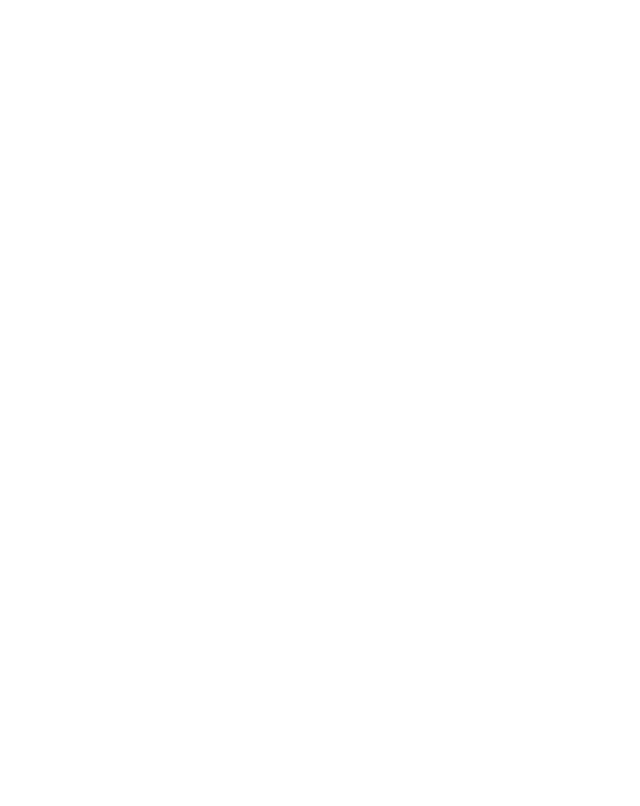
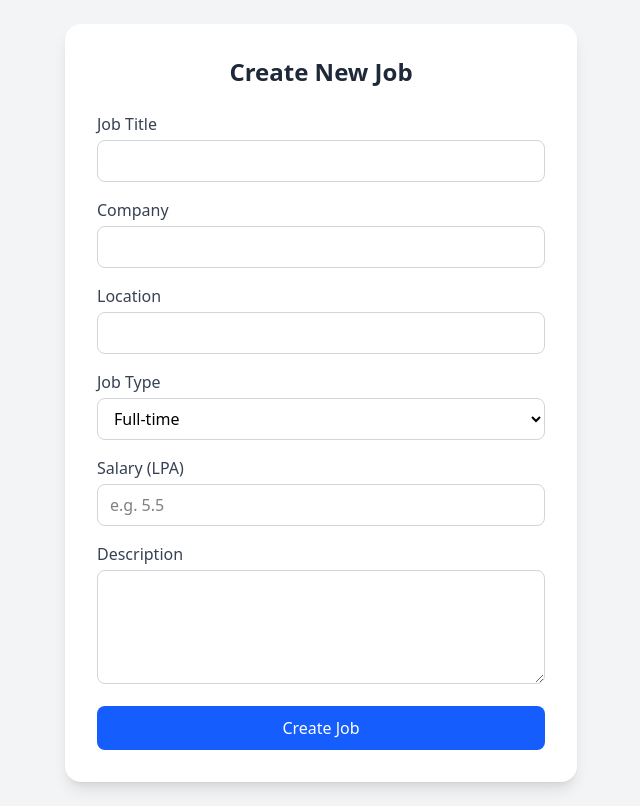
Before and after one commit to ritikasingh2110/dashboard, a React (Vite) app: page /create-job in a window 1280 px wide. Before the commit this address had no page. Shown: the whole page, without its empty margins (319-959 px from the left). Built offline with nearby package versions, Linux system fonts and the light colour scheme.

Commit message:
added job section

```diff
--- a/src/App.jsx
+++ b/src/App.jsx
@@ -5,6 +5,7 @@
 import Login from './Pages/Login';
 import Signup from './Pages/Signup';
 import Dashboard from './Pages/Dashboard';
+import CreateJob from './Pages/CreateJob';
 import './index.css';
 
 function App() {
@@ -14,6 +15,7 @@
         <Route path="/" element={<Login />} />
         <Route path="/signup" element={<Signup />} />
         <Route path="/dashboard" element={<Dashboard />} />
+        <Route path="/create-job" element={<CreateJob />} />
       </Routes>
   )
 }
--- /dev/null
+++ b/src/Pages/CreateJob.jsx
@@ -0,0 +1,142 @@
+import { useState } from "react";
+
+export default function CreateJob() {
+  const [formData, setFormData] = useState({
+    title: "",
+    company: "",
+    location: "",
+    type: "Full-time",
+    salary: "",
+    description: "",
+  });
+
+  const handleChange = (e) => {
+    const { name, value } = e.target;
+    setFormData((prev) => ({
+      ...prev,
+      [name]: value,
+    }));
+  };
+
+  const handleSubmit = (e) => {
+    e.preventDefault();
+    console.log("Job Created:", formData);
+    // 🔥 API call goes here -> axios.post("/api/jobs", formData)
+    alert("Job created successfully!");
+  };
+
+  return (
+    <div className="min-h-screen flex justify-center items-center bg-gray-100 p-6">
+      <form
+        onSubmit={handleSubmit}
+        className="bg-white shadow-lg rounded-2xl p-8 w-full max-w-lg"
+      >
+        <h2 className="text-2xl font-semibold text-gray-800 mb-6 text-center">
+          Create New Job
+        </h2>
+
+        {/* Job Title */}
+        <div className="mb-4">
+          <label className="block text-gray-700 font-medium mb-1">
+            Job Title
+          </label>
+          <input
+            type="text"
+            name="title"
+            value={formData.title}
+            onChange={handleChange}
+            required
+            className="w-full border border-gray-300 rounded-lg px-3 py-2 focus:ring-2 focus:ring-blue-500 focus:outline-none"
+          />
+        </div>
+
+        {/* Company */}
+        <div className="mb-4">
+          <label className="block text-gray-700 font-medium mb-1">
+            Company
+          </label>
+          <input
+            type="text"
+            name="company"
+            value={formData.company}
+            onChange={handleChange}
+            required
+            className="w-full border border-gray-300 rounded-lg px-3 py-2 focus:ring-2 focus:ring-blue-500 focus:outline-none"
+          />
+        </div>
+
+        {/* Location */}
+        <div className="mb-4">
+          <label className="block text-gray-700 font-medium mb-1">
+            Location
+          </label>
+          <input
+            type="text"
+            name="location"
+            value={formData.location}
+            onChange={handleChange}
+            required
+            className="w-full border border-gray-300 rounded-lg px-3 py-2 focus:ring-2 focus:ring-blue-500 focus:outline-none"
+          />
+        </div>
+
+        {/* Job Type */}
+        <div className="mb-4">
+          <label className="block text-gray-700 font-medium mb-1">
+            Job Type
+          </label>
+          <select
+            name="type"
+            value={formData.type}
+            onChange={handleChange}
+            className="w-full border border-gray-300 rounded-lg px-3 py-2 focus:ring-2 focus:ring-blue-500 focus:outline-none"
+          >
+            <option>Full-time</option>
+            <option>Part-time</option>
+            <option>Internship</option>
+            <option>Contract</option>
+          </select>
+        </div>
+
+        {/* Salary */}
+        <div className="mb-4">
+          <label className="block text-gray-700 font-medium mb-1">
+            Salary (LPA)
+          </label>
+          <input
+            type="number"
+            name="salary"
+            value={formData.salary}
+            onChange={handleChange}
+            required
+            placeholder="e.g. 5.5"
+            className="w-full border border-gray-300 rounded-lg px-3 py-2 focus:ring-2 focus:ring-blue-500 focus:outline-none"
+          />
+        </div>
+
+        {/* Description */}
+        <div className="mb-4">
+          <label className="block text-gray-700 font-medium mb-1">
+            Description
+          </label>
+          <textarea
+            name="description"
+            value={formData.description}
+            onChange={handleChange}
+            rows="4"
+            required
+            className="w-full border border-gray-300 rounded-lg px-3 py-2 focus:ring-2 focus:ring-blue-500 focus:outline-none"
+          />
+        </div>
+
+        {/* Submit Button */}
+        <button
+          type="submit"
+          className="w-full bg-blue-600 text-white py-2.5 rounded-lg hover:bg-blue-700 transition font-medium"
+        >
+          Create Job
+        </button>
+      </form>
+    </div>
+  );
+}
--- a/src/Pages/Dashboard.jsx
+++ b/src/Pages/Dashboard.jsx
@@ -1,5 +1,5 @@
 import React, { useState, useEffect } from "react";
-import { FaTrash, FaEye, FaSignOutAlt, FaUndo, FaSearch } from "react-icons/fa";
+import { FaTrash, FaEye, FaSignOutAlt, FaUndo, FaSearch, FaArrowRight } from "react-icons/fa";
 import {
   getAllApplications,
   archiveApplication,
@@ -91,6 +91,10 @@
   const handleLogout = () => {
     localStorage.clear();
     navigate("/");
+  };
+
+  const goToNewPage = () => {
+    navigate("/create-job");
   };
 
   const handleDelete = async (index) => {
@@ -211,7 +215,13 @@
     <div className="min-h-screen p-6">
       {/* Header */}
       <div className="relative mb-12">
-        {/* Sign Out Button - Top Right */}
+        <button
+        onClick={goToNewPage}
+        aria-label="Go to new page"
+        className="text-xs absolute top-0 right-17 flex items-center gap-2 bg-blue-600 text-white px-5 py-2.5 rounded-lg hover:bg-blue-700 shadow-md transition font-medium"
+      >
+        <FaArrowRight />Job
+      </button>
         <button
           onClick={handleLogout}
           aria-label="Sign out"
```
